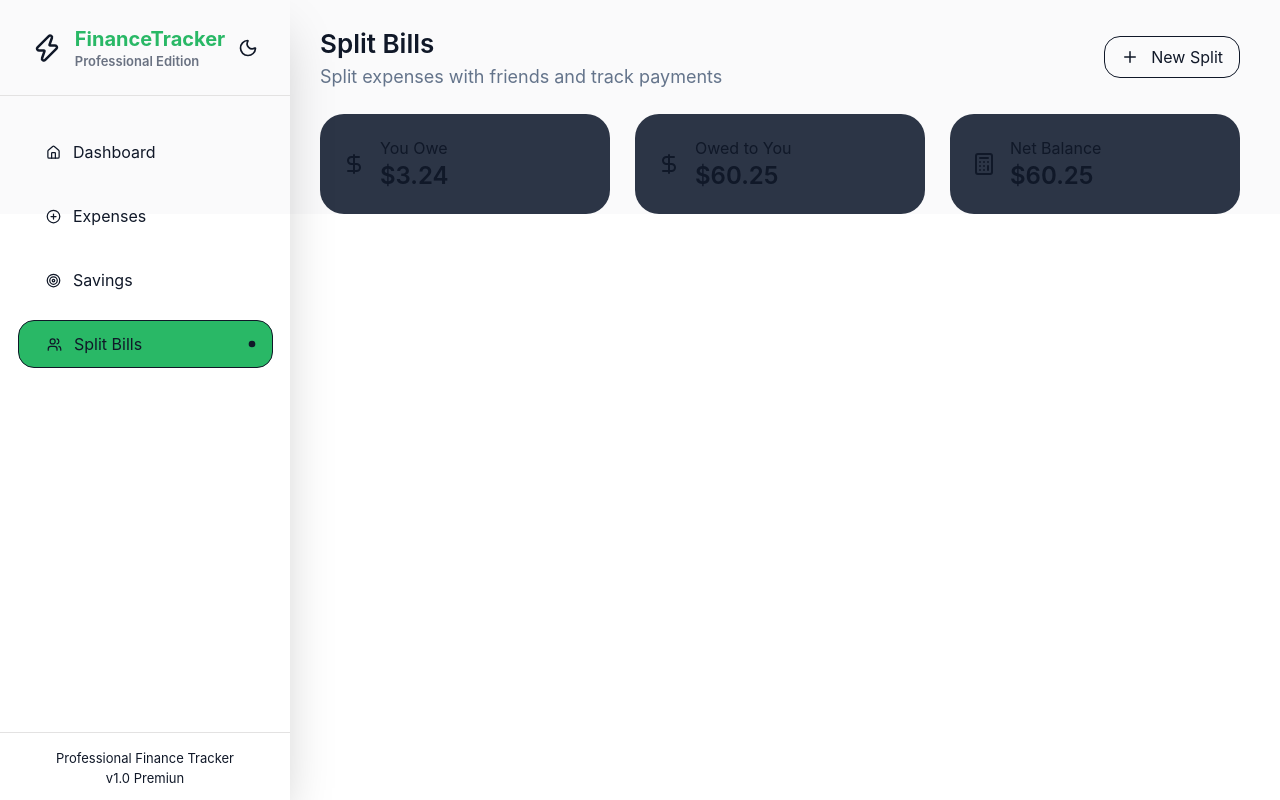
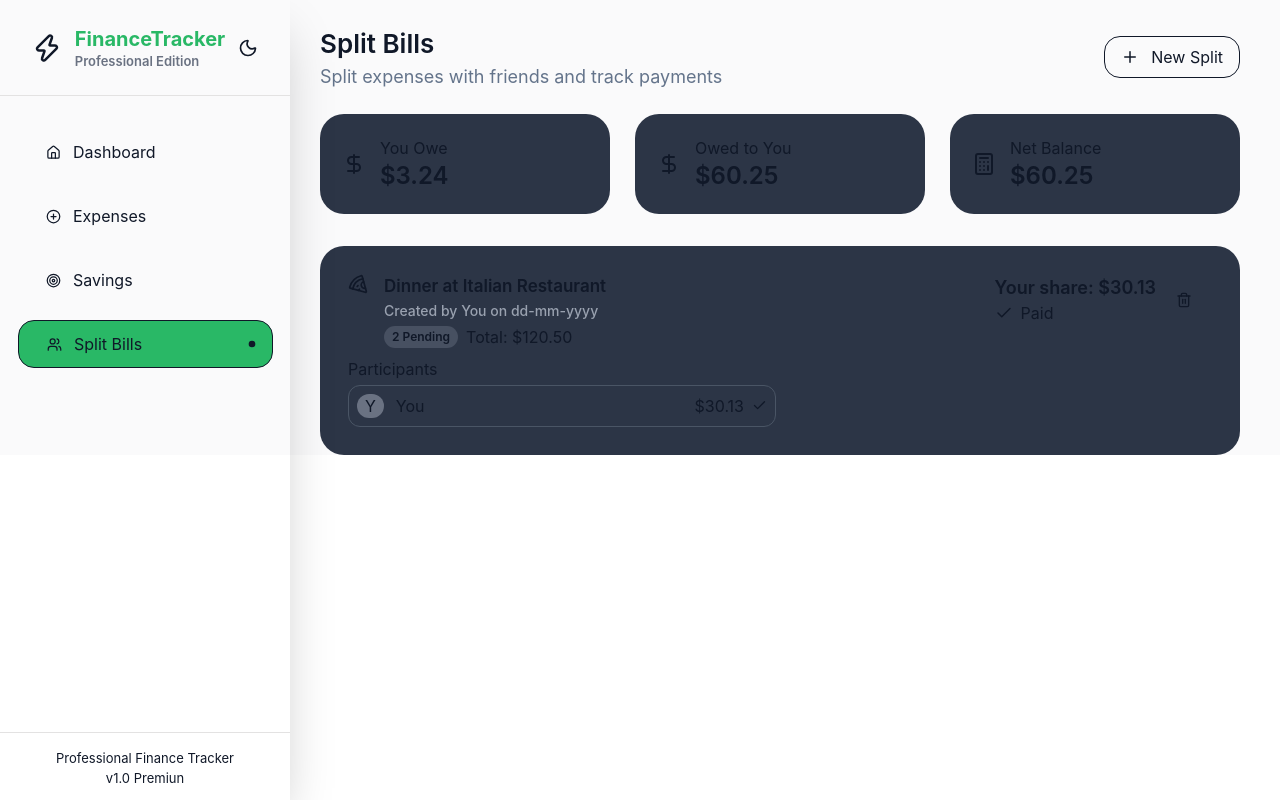
Before and after one commit to mekihallil/finance-tracker, a React (Vite) app in the folder frontend/: page /split-bill in a window 1280 px wide. Built offline with nearby package versions, Linux system fonts and the light colour scheme; no server answers.

Commit message:
feat: integrate SplitBills component into billsplit page
Render SplitBills alongside AddSplitBill/SplitBillSection on the
billsplit page to display existing bill splits.

```diff
--- a/frontend/src/page/SplitBill.tsx
+++ b/frontend/src/page/SplitBill.tsx
@@ -1,16 +1,18 @@
 import { AddSplitBill } from "@/components/split-bill/AddSplitBill";
 import { BalanceUtils } from "@/components/split-bill/BalanceUtils";
+import { SplitBills } from "@/components/split-bill/SplitBills";
 import { SplitTitle } from "@/components/split-bill/SplitTitle";
 import { useState, type FC, type ReactElement } from "react";
 
 export const SplitBill: FC = (): ReactElement => {
-  const [open,setOpen]=useState(false)
+  const [open, setOpen] = useState(false);
   return (
     <section className="bg-[#FAFAFB] dark:bg-[#11161D]">
       <div className="ml-80 mr-10">
-        <SplitTitle onClick={()=> setOpen(!open)} />
+        <SplitTitle onClick={() => setOpen(!open)} />
         <BalanceUtils />
-        <AddSplitBill isOpen={open} onClick={()=> setOpen(!open)}/>
+        <AddSplitBill isOpen={open} onClick={() => setOpen(!open)} />
+        <SplitBills />
       </div>
     </section>
   );
```
